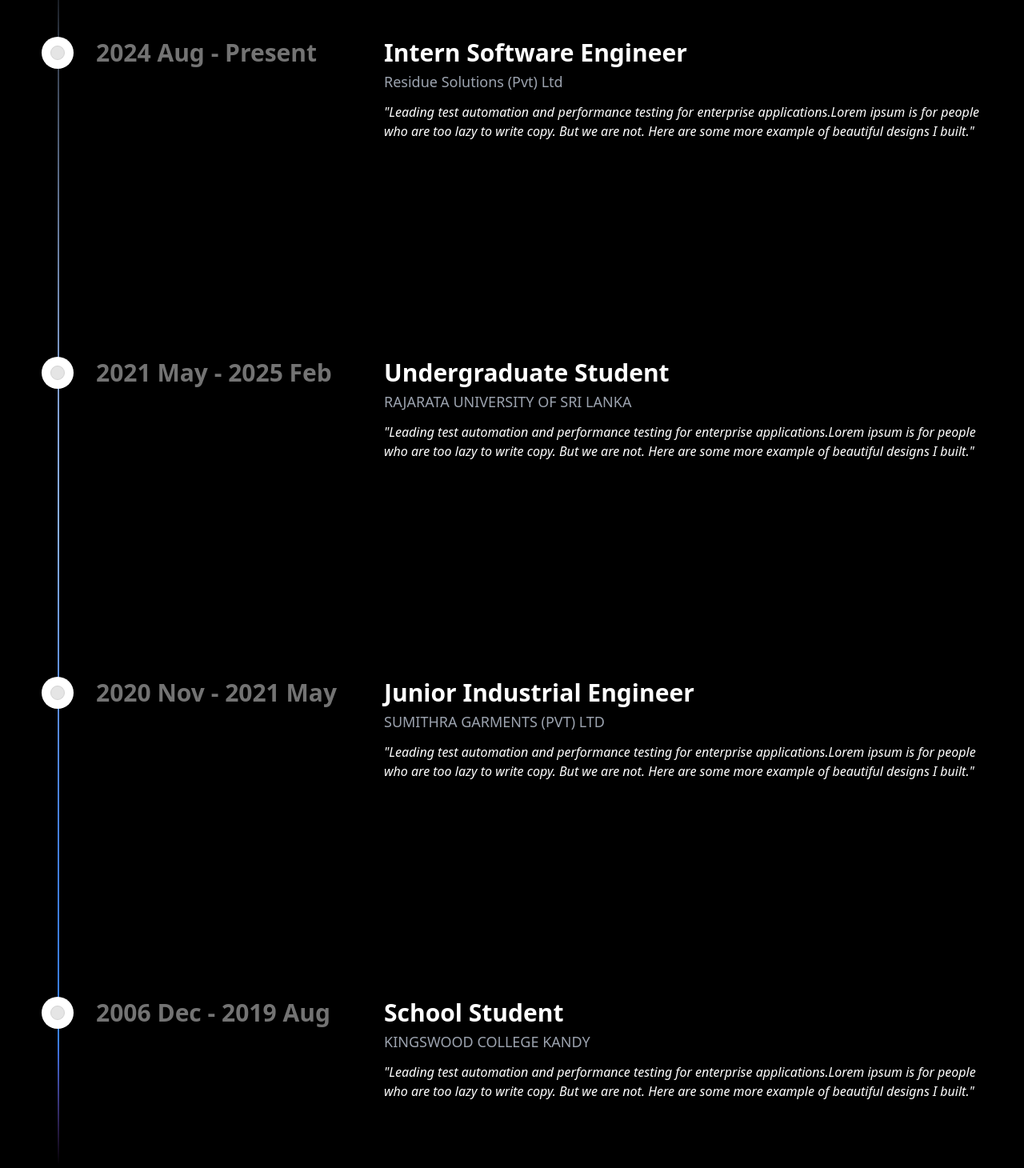
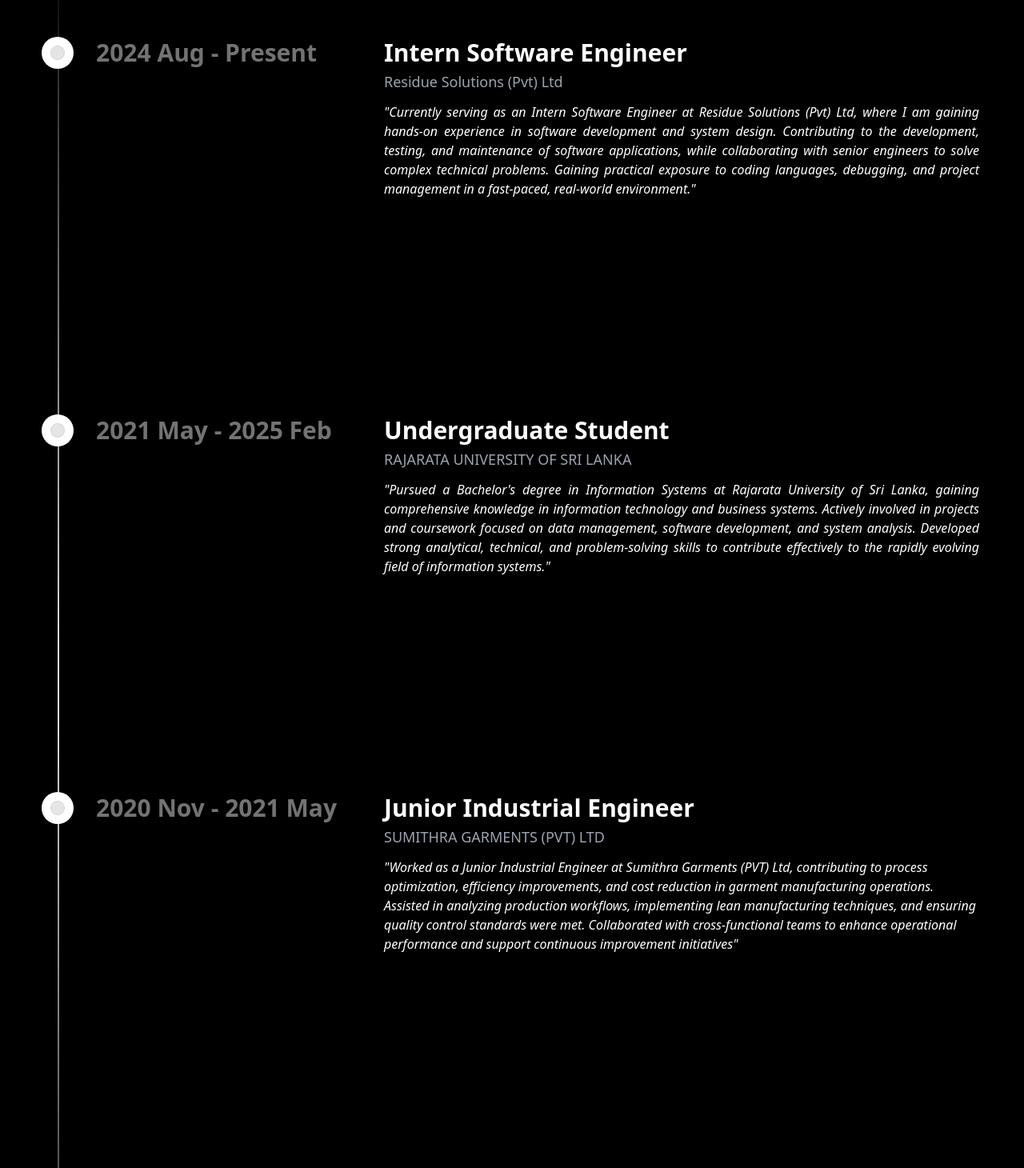
Before and after one commit to Lahiru-911/Lahiru-portfolio, a Next.js app: page /allthree in a window 1280 px wide. Shown: the part 1740-3200 px from the top of the page at 80% size. Built offline with nearby package versions, Linux system fonts and the light colour scheme.

Commit message:
Update TimelineExp.jsx

```diff
--- a/components/Timeline/TimelineExp.jsx
+++ b/components/Timeline/TimelineExp.jsx
@@ -1,5 +1,5 @@
 "use client";
-import Image from "next/image";
+
 import React from "react";
 import { Timeline } from "./Timeline";
 
@@ -17,10 +17,13 @@
           </h3>
           <p className="text-white text-xs md:text-base font-light italic text-justify">
             {" "}
-            "Leading test automation and performance testing for enterprise
-            applications.Lorem ipsum is for people who are too lazy to write
-            copy. But we are not. Here are some more example of beautiful
-            designs I built."
+            "Currently serving as an Intern Software Engineer at Residue
+            Solutions (Pvt) Ltd, where I am gaining hands-on experience in
+            software development and system design. Contributing to the
+            development, testing, and maintenance of software applications,
+            while collaborating with senior engineers to solve complex technical
+            problems. Gaining practical exposure to coding languages, debugging,
+            and project management in a fast-paced, real-world environment."
           </p>
         </div>
       ),
@@ -35,12 +38,15 @@
           <h3 className="text-gray-400 text-sm md:text-lg font-medium mb-2 md:mb-3 uppercase">
             Rajarata University of Sri Lanka
           </h3>
-          <p className="text-white text-xs md:text-base font-light italic">
+          <p className="text-white text-xs md:text-base font-light italic text-justify">
             {" "}
-            "Leading test automation and performance testing for enterprise
-            applications.Lorem ipsum is for people who are too lazy to write
-            copy. But we are not. Here are some more example of beautiful
-            designs I built."
+            "Pursued a Bachelor's degree in Information Systems at Rajarata
+            University of Sri Lanka, gaining comprehensive knowledge in
+            information technology and business systems. Actively involved in
+            projects and coursework focused on data management, software
+            development, and system analysis. Developed strong analytical,
+            technical, and problem-solving skills to contribute effectively to
+            the rapidly evolving field of information systems."
           </p>
         </div>
       ),
@@ -57,10 +63,13 @@
           </h3>
           <p className="text-white text-xs md:text-base font-light italic">
             {" "}
-            "Leading test automation and performance testing for enterprise
-            applications.Lorem ipsum is for people who are too lazy to write
-            copy. But we are not. Here are some more example of beautiful
-            designs I built."
+            "Worked as a Junior Industrial Engineer at Sumithra Garments (PVT)
+            Ltd, contributing to process optimization, efficiency improvements,
+            and cost reduction in garment manufacturing operations. Assisted in
+            analyzing production workflows, implementing lean manufacturing
+            techniques, and ensuring quality control standards were met.
+            Collaborated with cross-functional teams to enhance operational
+            performance and support continuous improvement initiatives"
           </p>
         </div>
       ),
@@ -68,19 +77,21 @@
     {
       title: "2006 Dec - 2019 Aug",
       content: (
-        <div className="">
+        <div className="mb-28">
           <h1 className="text-white text-lg md:text-3xl font-semibold mb-0 md:mb-1">
             School Student
           </h1>
           <h3 className="text-gray-400 text-sm md:text-lg font-medium mb-2 md:mb-3 uppercase">
             Kingswood College Kandy
           </h3>
-          <p className="text-white text-xs md:text-base font-light italic">
+          <p className="text-white text-xs md:text-base font-light italic text-justify">
             {" "}
-            "Leading test automation and performance testing for enterprise
-            applications.Lorem ipsum is for people who are too lazy to write
-            copy. But we are not. Here are some more example of beautiful
-            designs I built."
+            "Completed Ordinary Level (O/L) and Advanced Level (A/L) studies at
+            Kingswood College Kandy, balancing academic excellence with active
+            participation in extracurricular activities. As a member of the
+            Prefect Court, took on leadership responsibilities, fostering
+            discipline, teamwork, and event management skills while contributing
+            to the school’s vibrant community."
           </p>
         </div>
       ),
```
